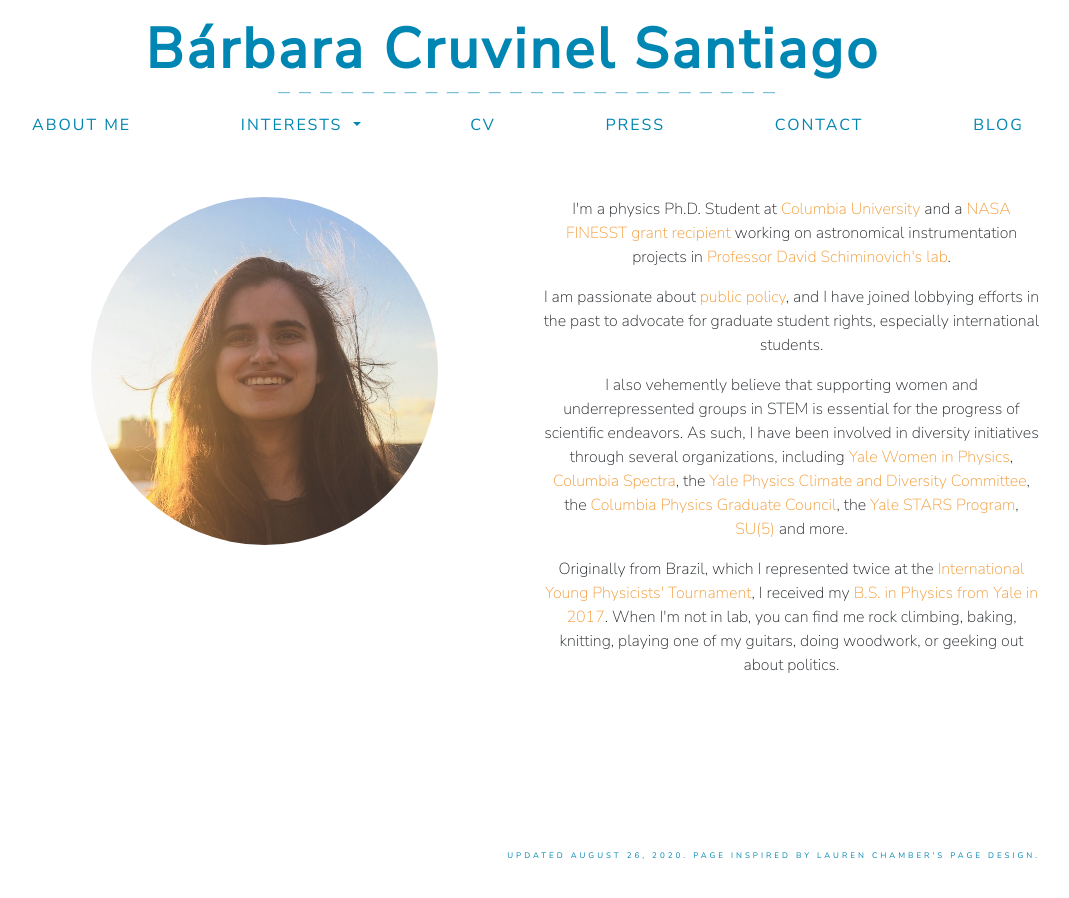
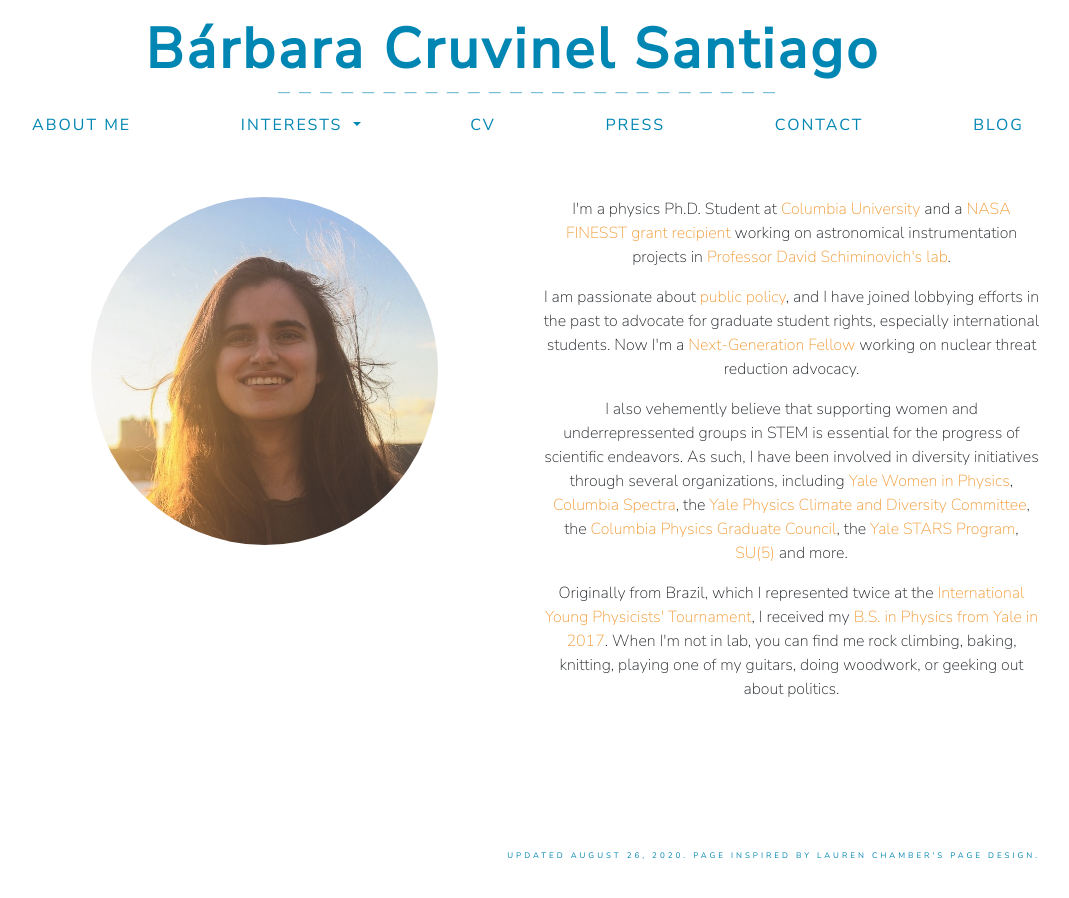
Before and after one commit to barbaracrusan/barbaracrusan.github.io, a Jekyll site: the page built from index.html, in a window 1280 px wide. Shown: the whole page, without its empty margins (112-1181 px from the left). Built offline with Jekyll 4.4.1, drawn with Linux system fonts in a browser that asks for light colours; nearby versions of some CDN libraries.

Commit message:
Intro update

```diff
--- a/index.html
+++ b/index.html
@@ -13,7 +13,7 @@
       <div class="col-md-6">
         <p>I'm a physics Ph.D. Student at <a href="https://physics.columbia.edu/content/barbara-cruvinel-santiago" target="_blank">Columbia University</a> and a <a href="https://nspires.nasaprs.com/external/viewrepositorydocument/cmdocumentid=695964/solicitationId=%7B913A7DEE-2747-6539-130C-0AB1E2322F42%7D/viewSolicitationDocument=1/Astro19%20FINESST%20Proposals%20List%20for%20Posting%20v3.pdf" target="_blank">NASA FINESST grant recipient</a> working on astronomical instrumentation projects in <a href="http://sail.astro.columbia.edu" target="_blank">Professor David Schiminovich's lab</a>.</p>
 
-        <p>I am passionate about <a href="policy.html">public policy</a>, and I have joined lobbying efforts in the past to advocate for graduate student rights, especially international students.</p>
+        <p>I am passionate about <a href="policy.html">public policy</a>, and I have joined lobbying efforts in the past to advocate for graduate student rights, especially international students. Now I'm a <a href="https://www.aps.org/policy/nuclear/fellowship.cfm">Next-Generation Fellow</a> working on nuclear threat reduction advocacy.</p>
 
         <p>I also vehemently believe that supporting women and underrepressented groups in STEM is essential for the progress of scientific endeavors. As such, I have been involved in diversity initiatives through several organizations, including <a href="https://womeninphysics.sites.yale.edu/" target="_blank">Yale Women in Physics</a>, <a href="https://spectra.physics.columbia.edu/" target="_blank">Columbia Spectra</a>, the <a href="https://physics.yale.edu/about/climate-and-diversity-committee" target="_blank">Yale Physics Climate and Diversity Committee</a>, the <a href="http://pgc.physics.columbia.edu/" target="_blank">Columbia Physics Graduate Council</a>, the <a href="https://science.yalecollege.yale.edu/stars">Yale STARS Program</a>, <a href="https://www.su5.group/" target="_blank">SU(5)</a> and more.</p>
 
```
